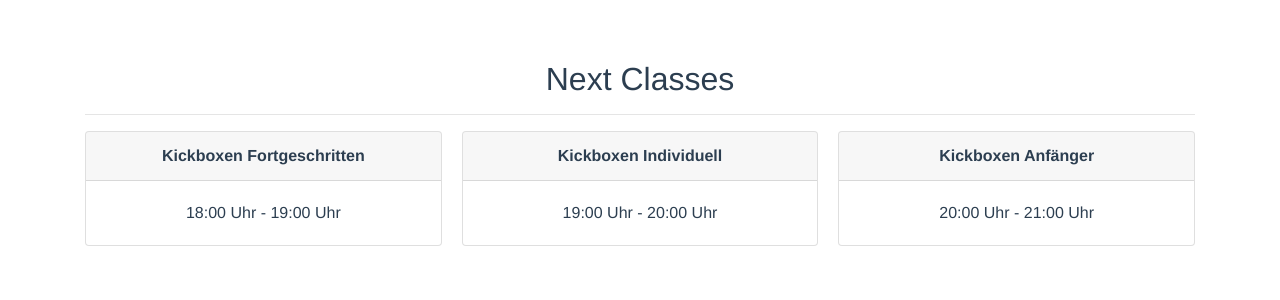
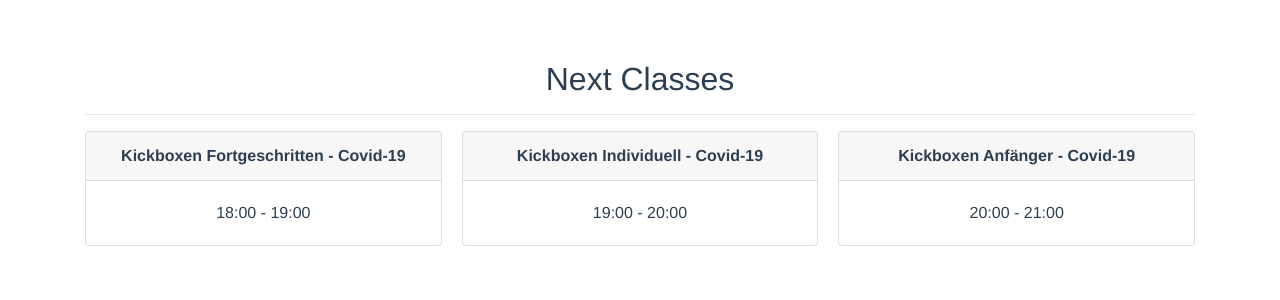
Before and after one commit to wazest/next-class, a Vue app: page / in a window 1280 px wide. Shown: the top 300 px of the page. Built offline with nearby package versions, Linux system fonts and the light colour scheme; no server answers.

Commit message:
add axios http

```diff
--- a/package.json
+++ b/package.json
@@ -8,6 +8,7 @@
     "lint": "vue-cli-service lint"
   },
   "dependencies": {
+    "axios": "^0.21.0",
     "core-js": "^3.6.5",
     "vue": "^2.6.11"
   },
--- a/src/App.vue
+++ b/src/App.vue
@@ -32,6 +32,16 @@ export default {
       state: store.state,
     };
   },
+  mounted() {
+    this.$http
+      .post(
+        "https://www.sportsnow.ch/platform/api/v1/public/provider/leone-academy-liebefeld/live_calendar"
+      )
+      .then((response) => {
+        console.log("SPORTSNOW_RESPONSE: ", response.data);
+        this.state.nextClassesData = response.data;
+      });
+  },
   components: {
     NextClass,
   },
--- a/src/components/NextClass.vue
+++ b/src/components/NextClass.vue
@@ -1,10 +1,10 @@
 <template>
   <div class="card">
     <div class="card-header text-center bg-vue">
-      <strong> {{ classData.fullName }} </strong>
+      <strong> {{ classData.name }} </strong>
     </div>
     <div class="card-body">
-      <div>{{ classData.startTime }} - {{ classData.endTime }}</div>
+      <div>{{ classData.time_begin }} - {{ classData.time_end }}</div>
     </div>
   </div>
 </template>
--- a/src/main.js
+++ b/src/main.js
@@ -1,8 +1,11 @@
 import Vue from "vue";
 import App from "./App.vue";
+import axios from "axios";
+
+Vue.prototype.$http = axios;
 
 Vue.config.productionTip = false;
 
 new Vue({
-  render: h => h(App)
+  render: (h) => h(App),
 }).$mount("#app");
--- a/src/mockData.js
+++ b/src/mockData.js
@@ -1,23 +1,35 @@
 export const nextClassesData = [
   {
-    id: 1,
-    shortName: "KB Fg",
-    fullName: "Kickboxen Fortgeschritten",
-    startTime: "18:00 Uhr",
-    endTime: "19:00 Uhr",
+    name: "Kickboxen Fortgeschritten - Covid-19",
+    date: "2020-11-02",
+    time_begin: "18:00",
+    time_end: "19:00",
+    team: "Team",
+    location_name: "LEONE ACADEMY",
+    book_now_link:
+      "https://www.sportsnow.ch/de/providers/leone-academy-liebefeld/service_sessions/21831/bookings/new",
+    level: "service_session_level_all",
   },
   {
-    id: 2,
-    shortName: "KB Ind",
-    fullName: "Kickboxen Individuell",
-    startTime: "19:00 Uhr",
-    endTime: "20:00 Uhr",
+    name: "Kickboxen Individuell - Covid-19",
+    date: "2020-11-02",
+    time_begin: "19:00",
+    time_end: "20:00",
+    team: "Team",
+    location_name: "LEONE ACADEMY",
+    book_now_link:
+      "https://www.sportsnow.ch/de/providers/leone-academy-liebefeld/service_sessions/29643/bookings/new",
+    level: "service_session_level_all",
   },
   {
-    id: 3,
-    shortName: "KB Af",
-    fullName: "Kickboxen Anfänger",
-    startTime: "20:00 Uhr",
-    endTime: "21:00 Uhr",
+    name: "Kickboxen Anfänger - Covid-19",
+    date: "2020-11-02",
+    time_begin: "20:00",
+    time_end: "21:00",
+    team: "Stefan Waldner",
+    location_name: "LEONE ACADEMY",
+    book_now_link:
+      "https://www.sportsnow.ch/de/providers/leone-academy-liebefeld/service_sessions/29644/bookings/new",
+    level: "service_session_level_all",
   },
 ];
```
Also changed, not shown: 1 other file (tests, documents, lock files or other folders).
